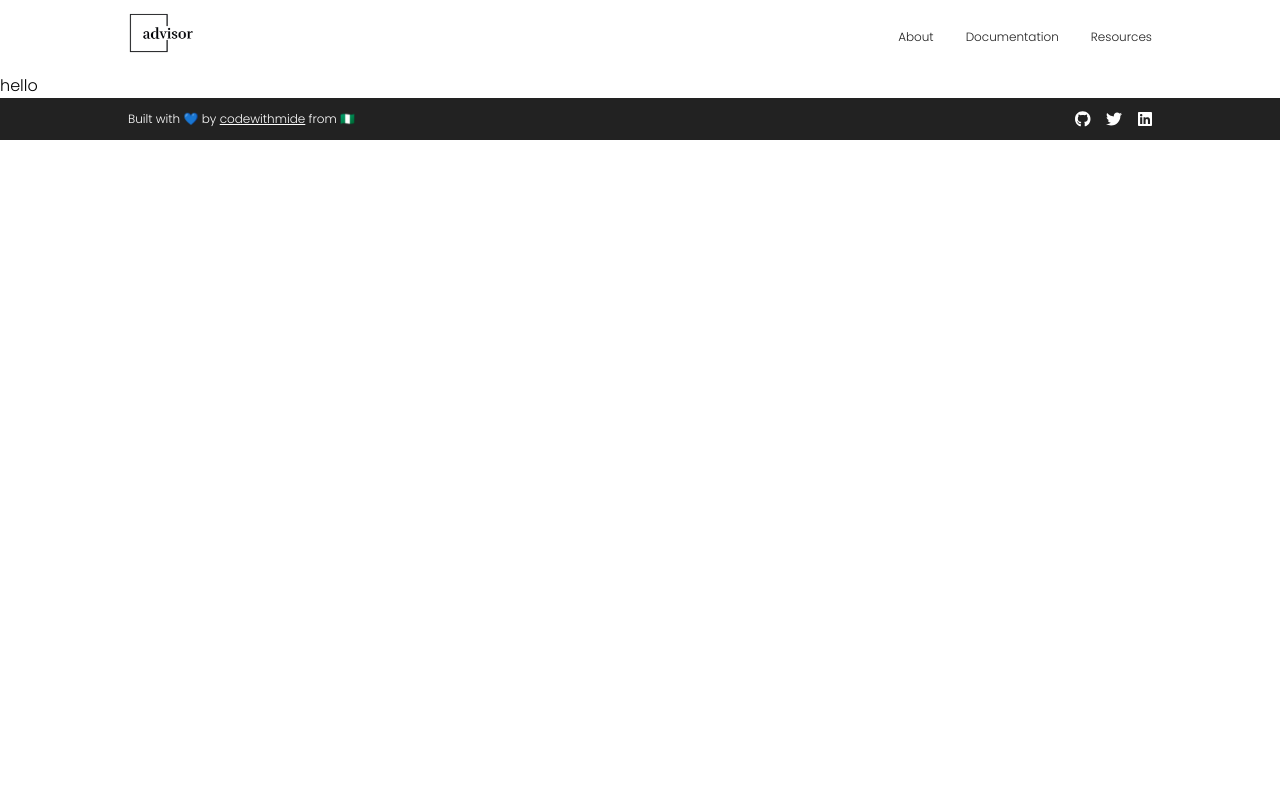
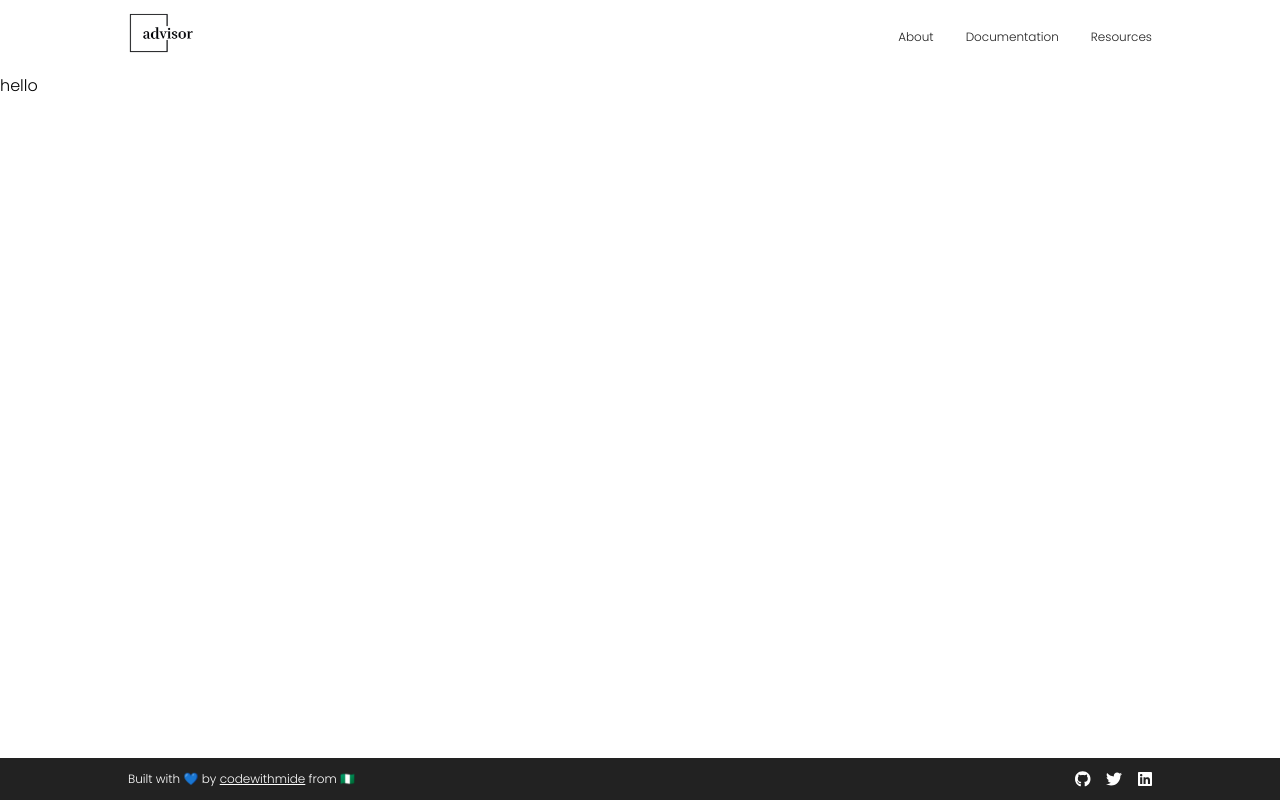
Before and after one commit to codewithmide/advisor, a React (Create React App) app: page / in a window 1280 px wide. Built offline with nearby package versions, Linux system fonts and the light colour scheme.

Commit message:
styling and positioning✅

```diff
--- a/src/App/App.scss
+++ b/src/App/App.scss
@@ -1,4 +1,9 @@
 .App {
   display: flex;
   flex-direction: column;
+  min-height: 100vh;
 }
+
+.main {
+  flex: 1;
+}
--- a/src/App/App.tsx
+++ b/src/App/App.tsx
@@ -8,7 +8,9 @@ function App() {
   return (
     <div className="App">
       <Header />
-      <Body />
+      <main className='main'>
+        <Body />
+      </main>
       <Footer />
     </div>
   );
--- a/src/Body/body.scss
+++ b/src/Body/body.scss
@@ -4,7 +4,6 @@ $text-hover-color: #36454f;
 $bg-color: #ffffff;
 
 .body {
-    flex: 1;
     width: 100%;
     height: 100%;
 }
```
